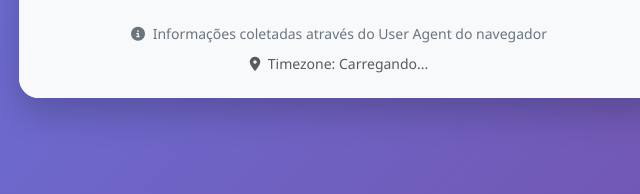
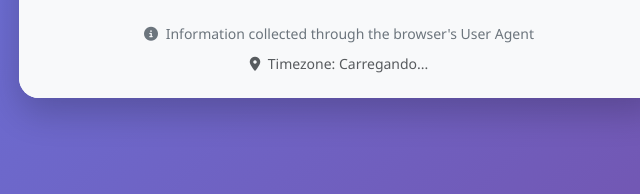
Before and after one commit to sj-silva/device-info-detector, a website: page public/index.html in a window 1280 px wide. Shown: the part 426-620 px from the top of the page, 301-941 px from the left. Drawn offline with nearby package versions, Linux system fonts and the light colour scheme; no server answers.

Commit message:
updating foot message

```diff
--- a/public/index.html
+++ b/public/index.html
@@ -119,7 +119,7 @@
             <div class="footer">
               <small>
                 <i class="fas fa-info-circle me-1"></i>
-                Informações coletadas através do User Agent do navegador
+                Information collected through the browser's User Agent
               </small>
               <br />
               <small class="text-muted mt-2 d-block" id="timezone-info">
```
